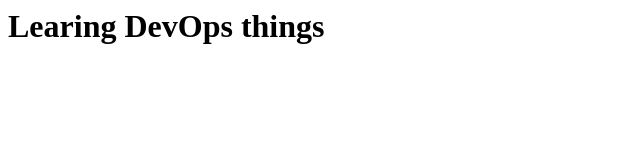
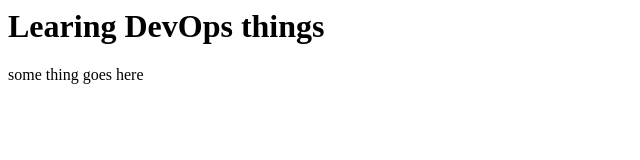
Before and after one commit to tahseenvs/learn-dev-ops, a plain HTML site: page index.html in a window 1280 px wide. Shown: the whole page, without its empty margins (0-640 px from the left). Drawn offline with Linux system fonts and the light colour scheme.

Commit message:
added some p

```diff
--- a/index.html
+++ b/index.html
@@ -6,5 +6,6 @@
 	</head>
 	<body>
 		<h1>Learing DevOps things</h1>
+		<p>some thing goes here</p>
 	</body>
 </html>
```
